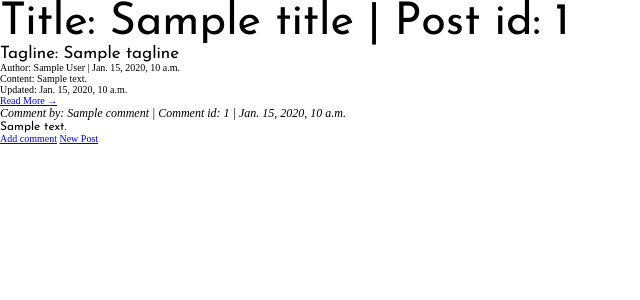
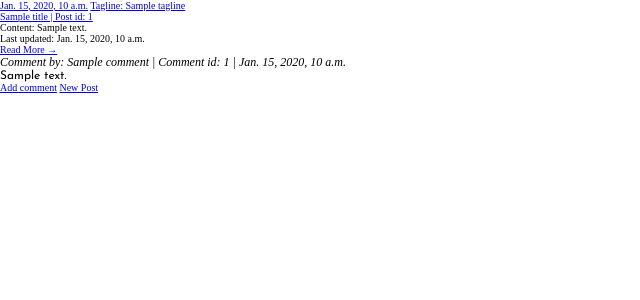
Before and after one commit to ddeveloper72/django-mongodb, a Django app: template blog/templates/blogs.html in a window 1280 px wide. Shown: the top 300 px of the page, without its empty margins (0-640 px from the left). Run offline with Django 3.2, Linux system fonts and the light colour scheme; the template is opened without the code that fills it: most values are stand-ins (such as "Sample title", 1, 10 or a date in 2020); parts of the project's set-up code (start-up, migrations or seed data) failed here and were passed over.

Commit message:
constructing post classes markup WIP

```diff
--- a/blog/templates/blogs.html
+++ b/blog/templates/blogs.html
@@ -9,13 +9,23 @@
 
         {% for post in posts %}
 
-        <div class="blog__header">
-            <h1 class="heading-1 blog__title">Title: {{ post.title.name}} | Post id: {{post.id}}</h1>
-            <h2 class="heading-2 blog__tagline">Tagline: {{ post.title.tagline }}</h2>
-            <p>Author: {{ post.author }} | {{ post.meta_data.created_on }}</p>
-            <p>Content: {{post.content|slice:":200" }}</p>
-            <p>Updated: {{ post.meta_data.updated_on }}</p>
-            <a href="{% url 'post_detail' post.slug  %}" class="btn btn-primary">Read More &rarr;</a>
+        <div class="post">
+            <div class="meta-data">
+                <span class="post__date">
+                    <a href="{% url 'post_detail' post.slug  %}">{{ post.meta_data.created_on }}</a>
+                </span>
+                <span class="post__tag">
+                    <a href="{% url 'post_detail' post.slug  %}">Tagline: {{ post.title.tagline }}</a>
+                </span>
+            </div>
+            <div class="post__title">
+                <a href="{% url 'post_detail' post.slug  %}">{{ post.title.name}} | Post id: {{post.id}}</a>
+            </div>
+            <div class="post__content">
+                <p>Content: {{post.content|slice:":200" }}</p>
+                <p>Last updated: {{ post.meta_data.updated_on }}</p>
+                <a href="{% url 'post_detail' post.slug  %}" class="btn btn-primary">Read More &rarr;</a>
+            </div>
         </div>
 
         {% for comment in post.comments.all %}
```
